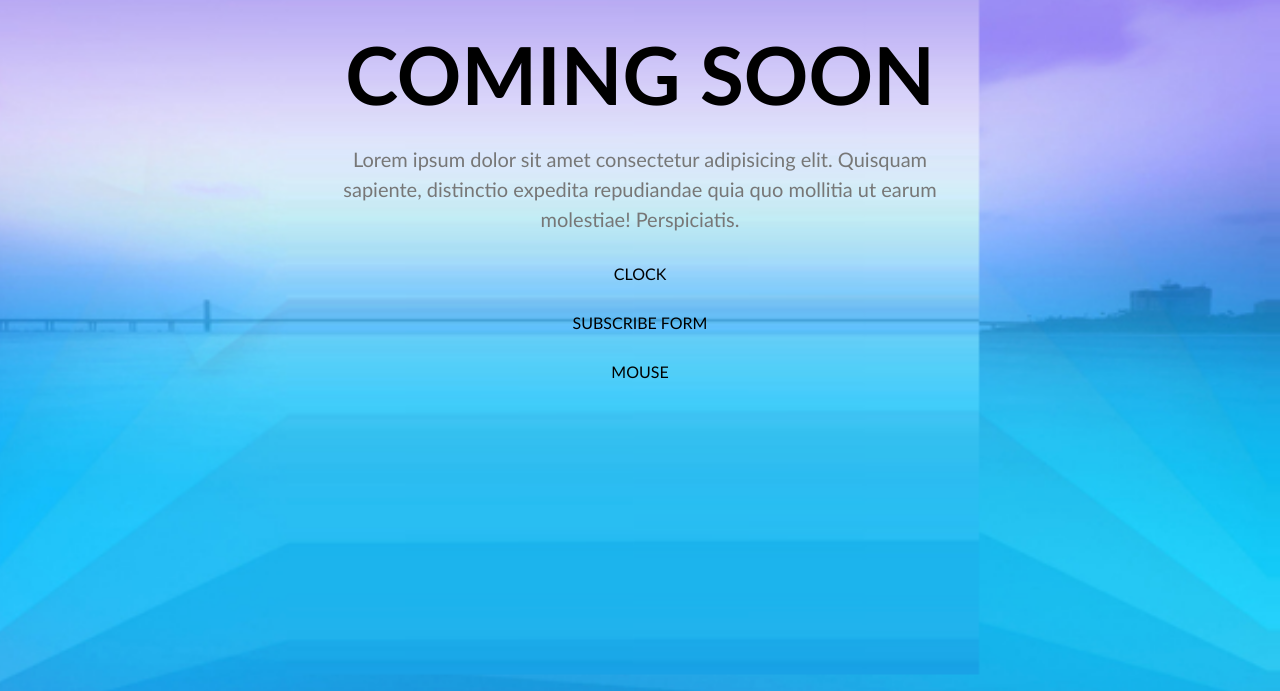
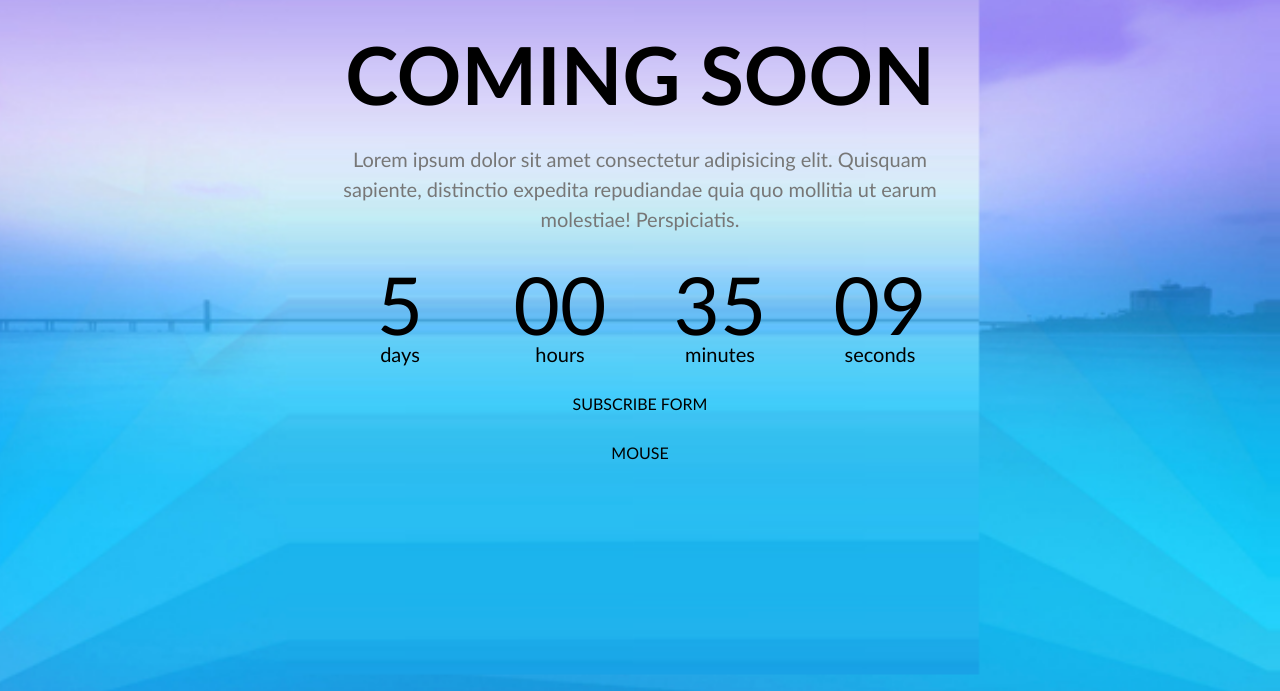
Before and after one commit to Grazvydas-M/26-grupe-coming-soon, a website with bundled scripts: page index.html in a window 1280 px wide. Shown: the part 106-797 px from the top of the page. Built offline with nearby package versions, Linux system fonts and the light colour scheme; files whose address does not match are found by name.

Commit message:
Render clock

```diff
--- /dev/null
+++ b/css/clock.css
@@ -0,0 +1,21 @@
+.clock {
+  display: grid;
+  grid-template-columns: 1fr 1fr;
+  gap: 40px;
+}
+.clock > .time {
+}
+.clock > .time > .value {
+  font-size: 80px;
+  line-height: 80px;
+}
+.clock > .time > .label {
+  font-size: 20px;
+  line-height: 20px;
+}
+
+@media (min-width: 800px) {
+  .clock {
+    grid-template-columns: 1fr 1fr 1fr 1fr;
+  }
+}
--- a/css/layout.css
+++ b/css/layout.css
@@ -7,7 +7,7 @@ body {
   grid-template-columns: 15px 1fr 15px;
   grid-template-areas: '. hero .';
   padding: 40px 0;
-  height: 100vh;
+  min-height: 100vh;
   background-image: url(../img/bg.png);
   background-size: cover;
   background-position: center bottom;
--- a/index.html
+++ b/index.html
@@ -9,6 +9,7 @@
     <link rel="stylesheet" href="./css/reset.css">
     <link rel="stylesheet" href="./css/variables.css">
     <link rel="stylesheet" href="./css/layout.css">
+    <link rel="stylesheet" href="./css/clock.css">
     <link rel="stylesheet" href="./css/custom.css">
 </head>
 
@@ -18,7 +19,7 @@
             <img class="logo" src="./img/logo.png" alt="Logo">
             <h1 class="main-title">Coming soon</h1>
             <p class="main-description">Lorem ipsum dolor sit amet consectetur adipisicing elit. Quisquam sapiente, distinctio expedita repudiandae quia quo mollitia ut earum molestiae! Perspiciatis.</p>
-            <div class="clock">CLOCK</div>
+            <div id="clock_birthday" class="clock">CLOCK</div>
             <form>SUBSCRIBE FORM</form>
             <div class="mouse">MOUSE</div>
         </div>
--- /dev/null
+++ b/js/components/clock.js
@@ -0,0 +1,36 @@
+function calcTimeTillDate(date) {
+    const targetDate = '2022-' + date;
+
+    // logic
+
+    return {
+        days: 5,
+        hours: 0,
+        minutes: 35,
+        seconds: 9
+    }
+}
+
+function formatNumber(number) {
+    return number < 10 ? '0' + number : number;
+}
+
+function clock(selector, date) {
+    const DOM = document.querySelector(selector);
+    const timeLeft = calcTimeTillDate(date);
+    const config = ['days', 'hours', 'minutes', 'seconds'];
+
+    let HTML = '';
+    for (const item of config) {
+        const value = item === 'days' ? timeLeft[item] : formatNumber(timeLeft[item]);
+
+        HTML += `<div class="time">
+                    <div class="value">${value}</div>
+                    <div class="label">${item}</div>
+                </div>`;
+    }
+
+    DOM.innerHTML = HTML;
+}
+
+export { clock }
--- a/js/main.js
+++ b/js/main.js
@@ -0,0 +1,3 @@
+import { clock } from './components/clock.js';
+
+clock('#clock_birthday', '03-15');
```
